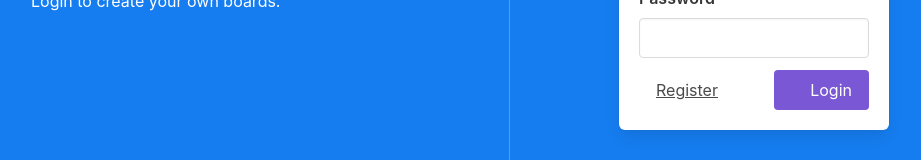
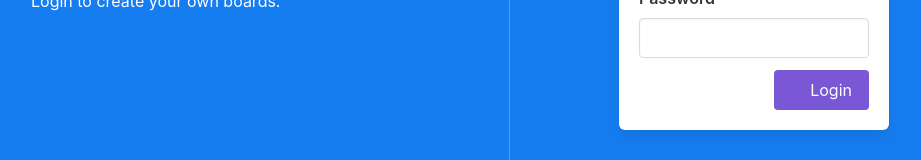
Before and after one commit to kmohrf/schnipsel, a Vue app in the folder app/: page /hello in a window 1280 px wide. Shown: the part 355-515 px from the top of the page, without its empty margins (33-954 px from the left). Built offline with nearby package versions, Linux system fonts and the light colour scheme; some icons are missing; what vue-masonry would draw is missing.

Commit message:
temporarily disable registration

```diff
--- a/app/src/components/LoginForm.vue
+++ b/app/src/components/LoginForm.vue
@@ -22,7 +22,7 @@
         </div>
 
         <div class="buttons">
-            <b-button type="is-text" @click="mode = 'register'" v-if="mode === 'login'">
+            <b-button type="is-text" @click="mode = 'register'" v-if="false && mode === 'login'">
                 Register
             </b-button>
 
```
